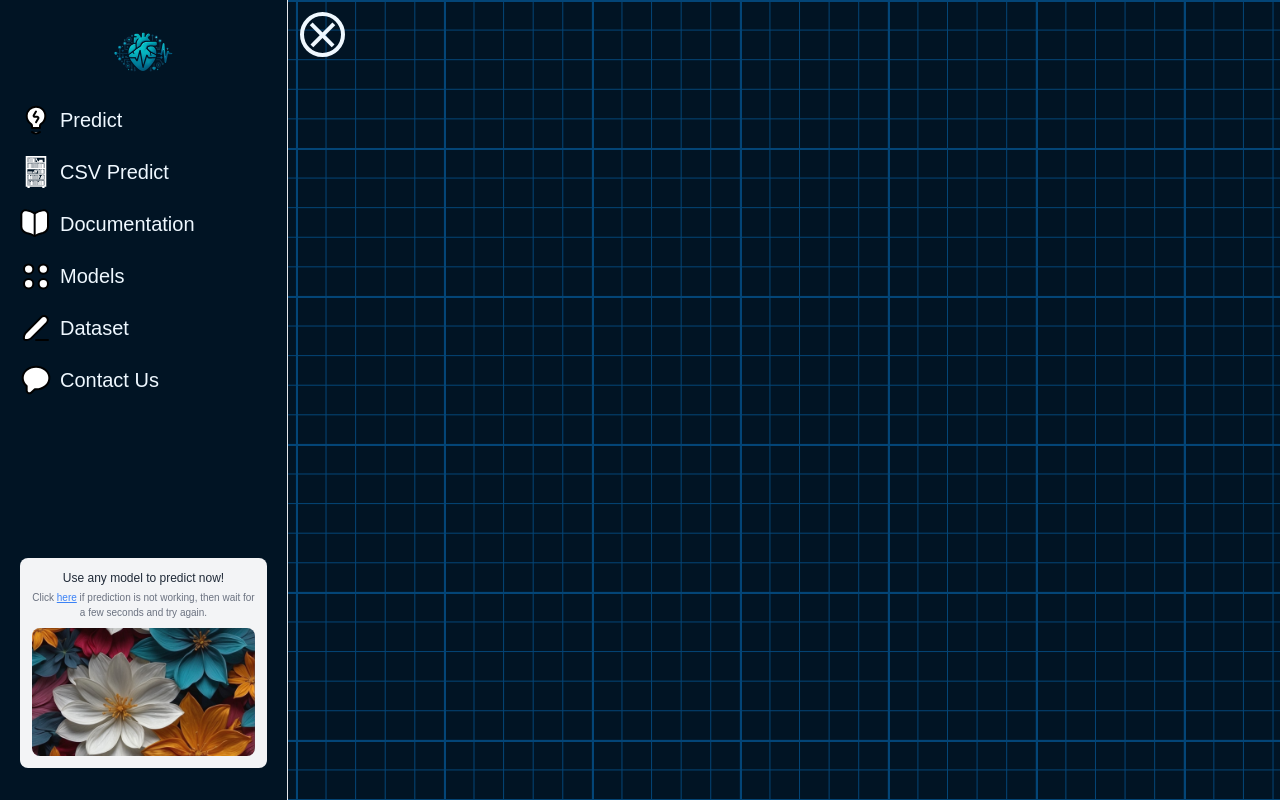
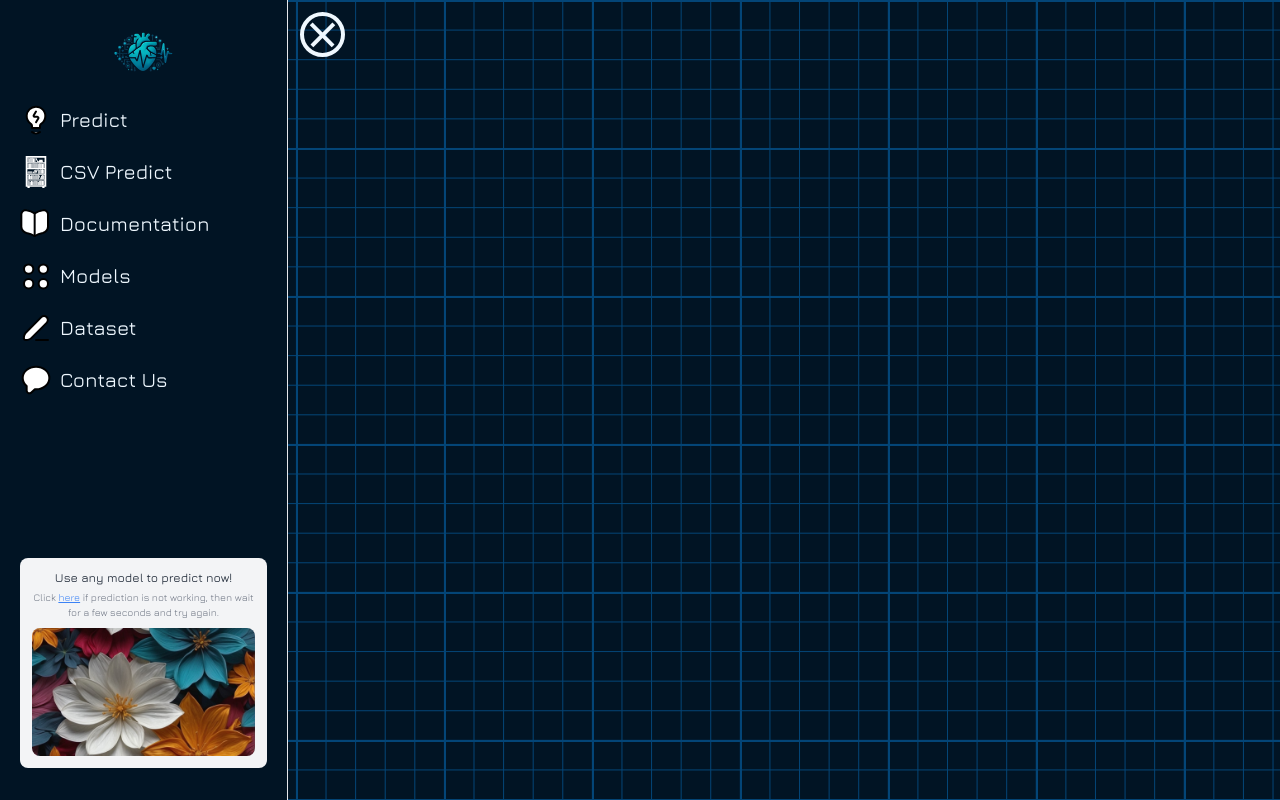
Before and after one commit to BurneoDanny/Heart-Attack-Prediction-Interface, a React (Create React App) app: page /wayared in a window 1280 px wide. Built offline with nearby package versions, Linux system fonts and the light colour scheme.

Commit message:
uploa file view modified

```diff
--- a/src/pages/Main/More/stylesheetbatch.css
+++ b/src/pages/Main/More/stylesheetbatch.css
@@ -3,7 +3,7 @@ body,
 html {
   margin: 0;
   padding: 0;
-  font-family: "Arial", sans-serif;
+  font-family: 'Jura', sans-serif;
   color: white;
 }
 
```
